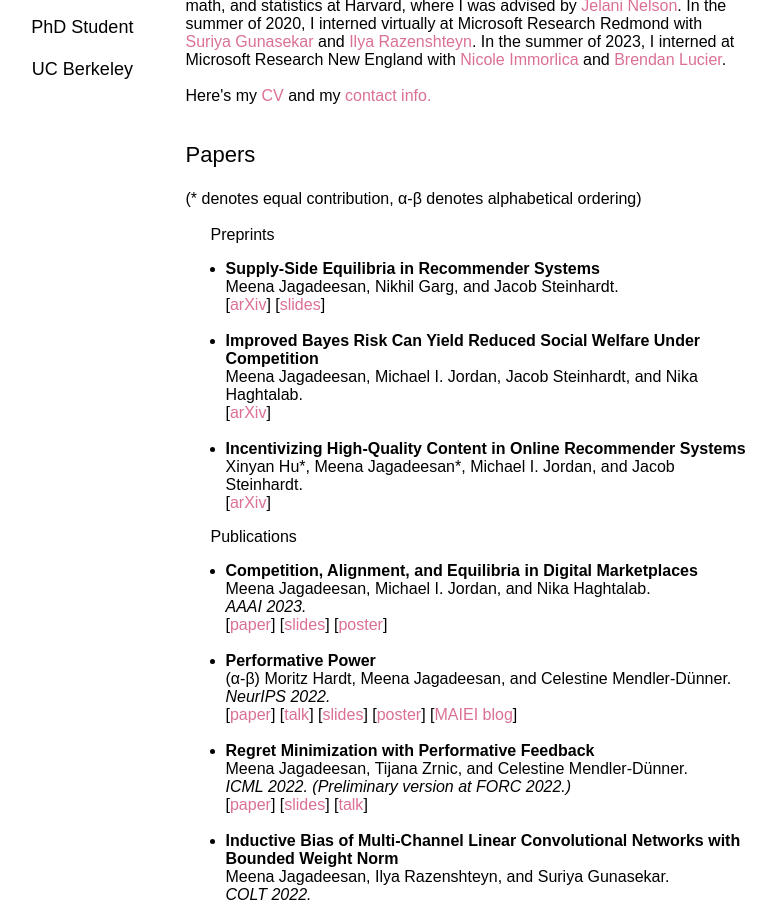
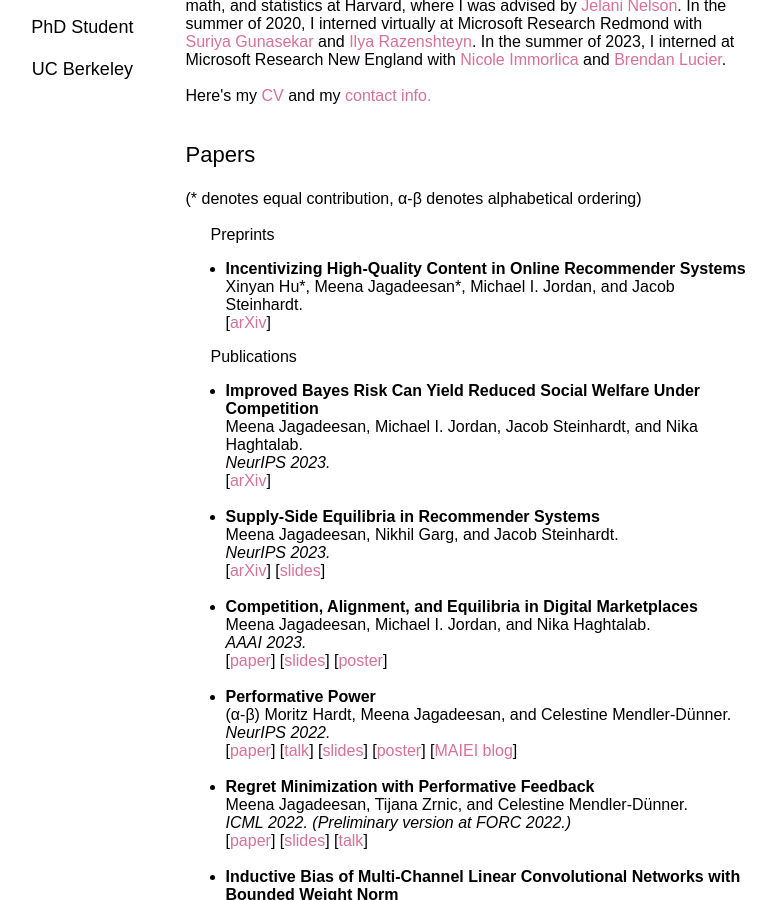
Before and after one commit to mjagadeesan/mjagadeesan.github.io, a Jekyll site: the page built from index.html, in a window 1280 px wide and 900 px high, scrolled down 320 px. Shown: the whole window, without its empty margins (267-1043 px from the left). Built offline with Jekyll 4.4.1, drawn with Linux system fonts in a browser that asks for light colours; some web fonts are replaced; part of the change alters nothing that is shown.

Commit message:
added neurips

```diff
--- a/index.html
+++ b/index.html
@@ -14,23 +14,22 @@ layout: default
 	(<span style="font-family:Arial">*</span> denotes equal contribution, α-β denotes alphabetical ordering)<br><br>
 	<span style='font-weight:500;margin-left:25px;font-size:18'>Preprints </span><br>
 	<ul>
-	<li><b><span>Supply-Side Equilibria in Recommender Systems</span></b><br>
-	Meena Jagadeesan, Nikhil Garg, and Jacob Steinhardt.<br>
-	[<a href=https://arxiv.org/abs/2206.13489>arXiv</a>] [<a href=research/supplyside-slides.pdf>slides</a>] <br></li>
-	<br>
-	<li><b><span>Improved Bayes Risk Can Yield Reduced Social Welfare Under Competition</span></b><br>
-	Meena Jagadeesan, Michael I. Jordan, Jacob Steinhardt, and Nika Haghtalab.<br>
-	[<a href=https://arxiv.org/abs/2306.14670>arXiv</a>]<br></li>
-	<br>
 	<li><b><span>Incentivizing High-Quality Content in Online Recommender Systems</span></b><br>
 	Xinyan Hu<span style="font-family:Arial">*</span>, Meena Jagadeesan<span style="font-family:Arial">*</span>, Michael I. Jordan, and Jacob Steinhardt.<br>
-	[<a href=https://arxiv.org/abs/2306.07479>arXiv</a>]<br></li><!-- br>
-	<li><b><span>Can Probabilistic Feedback Drive User Impacts in Online Platforms?</span></b><br>
-	(α-β) Jessica Dai, Bailey Flanigan, Nika Haghtalab, Meena Jagadeesan, and Chara Podimata.<br>
-	[<a href=https://mjagadeesan.github.io/>coming soon</a>]<br></li> -->
+	[<a href=https://arxiv.org/abs/2306.07479>arXiv</a>]<br></li>
     </ul>
     <span style='font-weight:500;margin-left: 25px;font-size:18'>Publications</span><br>
 	<ul>
+	<li><b><span>Improved Bayes Risk Can Yield Reduced Social Welfare Under Competition</span></b><br>
+	Meena Jagadeesan, Michael I. Jordan, Jacob Steinhardt, and Nika Haghtalab.<br>
+	<span><em>NeurIPS 2023.</em></span><br>
+	[<a href=https://arxiv.org/abs/2306.14670>arXiv</a>]<br></li>
+	<br>
+	<li><b><span>Supply-Side Equilibria in Recommender Systems</span></b><br>
+	Meena Jagadeesan, Nikhil Garg, and Jacob Steinhardt.<br>
+	<span><em>NeurIPS 2023.</em></span><br>
+	[<a href=https://arxiv.org/abs/2206.13489>arXiv</a>] [<a href=research/supplyside-slides.pdf>slides</a>] <br></li>
+	<br>
 	<li><b><span>Competition, Alignment, and Equilibria in Digital Marketplaces</span></b><br>
 	Meena Jagadeesan, Michael I. Jordan, and Nika Haghtalab.<br>
 	<span><em>AAAI 2023.</em></span><br>
```
